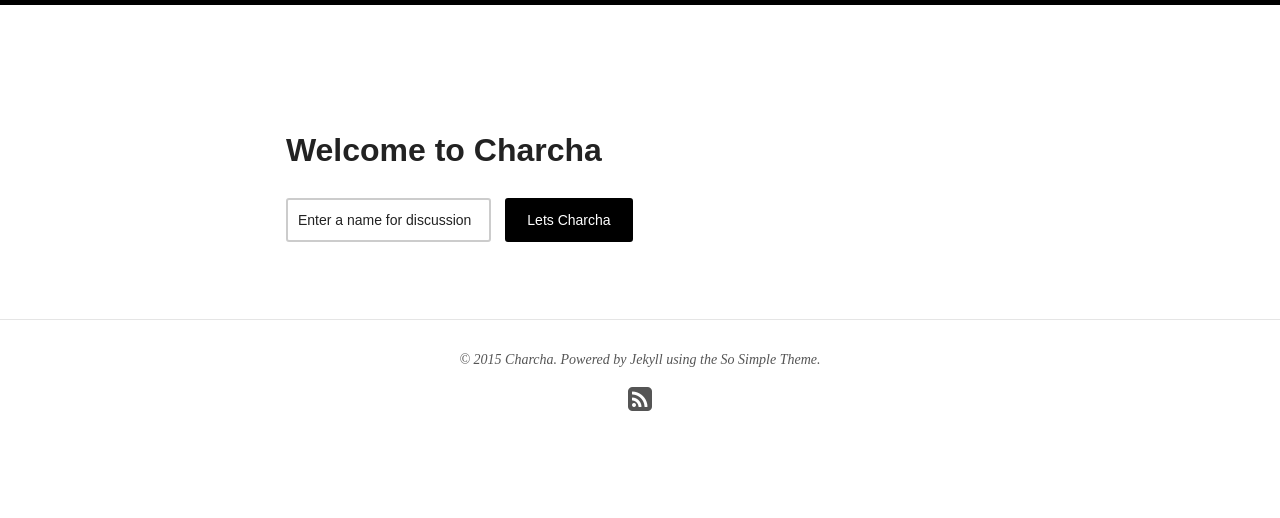
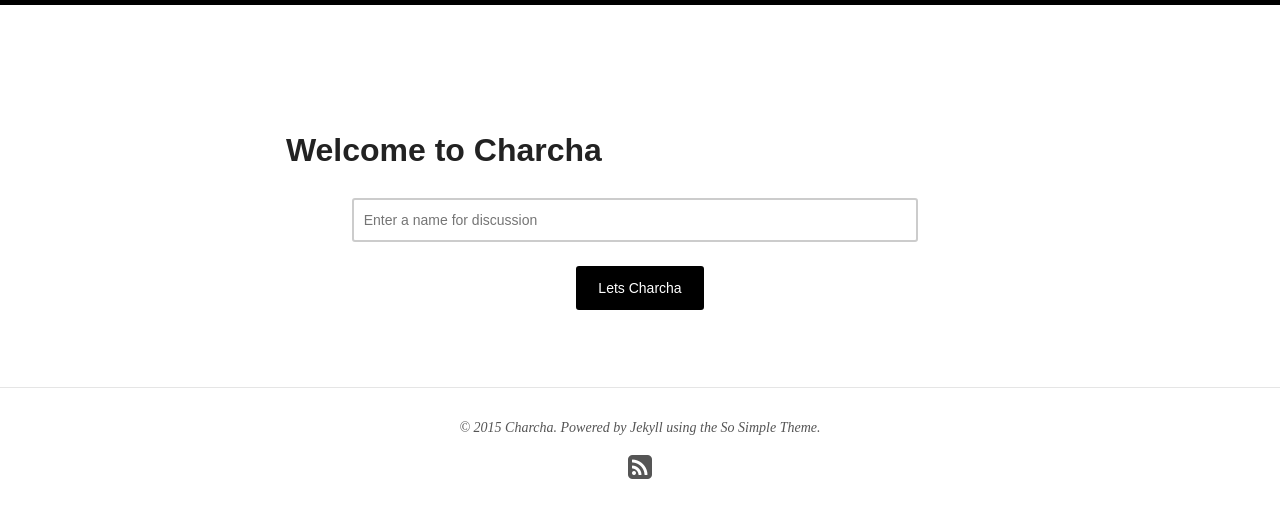
Before and after one commit to charcha/charcha.github.io, a Jekyll site: the page built from index.html, in a window 1280 px wide. Shown: the top 518 px of the page. Built offline with Jekyll 4.4.1, drawn with Linux system fonts in a browser that asks for light colours; nearby versions of some CDN libraries.

Commit message:
Modified index

```diff
--- a/index.html
+++ b/index.html
@@ -6,7 +6,7 @@ search_omit: true
 ---
 
 <h2> Welcome to Charcha</h2>
-<form>
-<input type="text" value="Enter a name for discussion" id="goog-wm-qt" /><br />
+<form class="simple-search">
+<input type="text" placeholder="Enter a name for discussion" id="goog-wm-qt" /><br />
 <input type="submit" value="Lets Charcha" id="goog-wm-sb" />
 </form>
```
